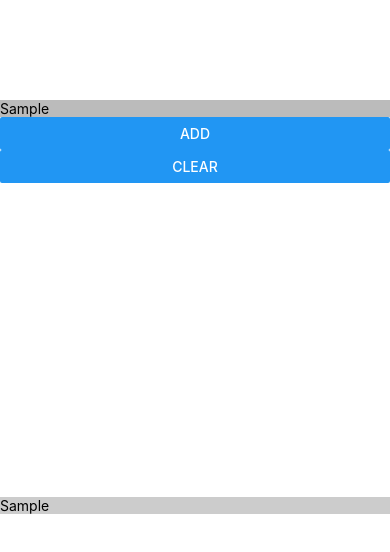
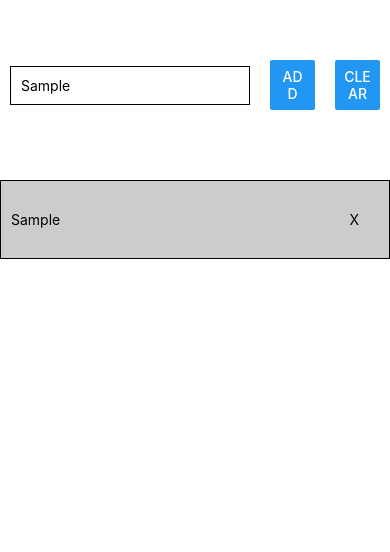
Before and after one commit to Lix3nn53/goa-native, a React Native app: screen / in a window 390 px wide. Both pictures are taken after typing "Sample" into the empty fields and a click on the button "ADD". Shown: the top 552 px of the page. Built offline with nearby package versions, Linux system fonts and the light colour scheme.

Commit message:
Split components, add remove touch to GoalItem

```diff
--- a/App.js
+++ b/App.js
@@ -1,26 +1,14 @@
 import React, { useState } from "react";
-import {
-  Text,
-  TextInput,
-  View,
-  Button,
-  ScrollView,
-  FlatList,
-} from "react-native";
+import { View, FlatList } from "react-native";
 import styles from "./styles";
+import GoalItem from "./components/GoalItem";
+import GoalInput from "./components/GoalInput";
 
 export default function App() {
-  const [enteredGoal, setEnteredGoal] = useState("");
   const [courseGoals, setCourseGoals] = useState([]);
 
-  function goalInputHandler(enteredText) {
-    setEnteredGoal(enteredText);
-  }
-
-  function addGoalHandler() {
-    console.log(enteredGoal);
-    var length = courseGoals.length;
-    setCourseGoals((courseGoals) => [...courseGoals, enteredGoal]);
+  function addGoalHandler(enteredGoal) {
+    setCourseGoals((currentGoals) => [...currentGoals, enteredGoal]);
     //setEnteredGoal("");
   }
 
@@ -28,24 +16,25 @@ export default function App() {
     setCourseGoals([]);
   }
 
+  function removeGoalHandler(indexToRemove) {
+    var a = courseGoals.slice(); //create a copy since we cant edit directly
+    a.splice(indexToRemove, 1); //remove
+    setCourseGoals(a); //apply
+  }
+
   return (
     <View style={styles.container}>
-      <View style={styles.container}>
-        <TextInput
-          placeholder="Course goal"
-          style={styles.input}
-          onChangeText={goalInputHandler}
-          value={enteredGoal}
-        />
-        <Button title="ADD" onPress={addGoalHandler} />
-        <Button title="CLEAR" onPress={clearGoalsHandler} />
-      </View>
+      <GoalInput onAddGoal={addGoalHandler} onClearGoals={clearGoalsHandler} />
       <FlatList
         keyExtractor={(item, index) => index + ""}
         style={styles.container}
         data={courseGoals}
         renderItem={(itemData) => (
-          <Text style={styles.listItem}>{itemData.item}</Text>
+          <GoalItem
+            text={itemData.item}
+            index={itemData.index}
+            onDelete={removeGoalHandler}
+          />
         )}
       />
     </View>
--- /dev/null
+++ b/components/GoalInput.js
@@ -0,0 +1,49 @@
+import React, { useState } from "react";
+import { View, TextInput, StyleSheet, Button } from "react-native";
+
+const GoalInput = (props) => {
+  const [enteredGoal, setEnteredGoal] = useState("");
+
+  function goalInputHandler(enteredText) {
+    setEnteredGoal(enteredText);
+  }
+
+  return (
+    <View style={styles.inputContainer}>
+      <TextInput
+        placeholder="Course goal"
+        style={styles.input}
+        onChangeText={goalInputHandler}
+        value={enteredGoal}
+      />
+      <View style={styles.button}>
+        <Button title="ADD" onPress={props.onAddGoal.bind(this, enteredGoal)} />
+      </View>
+      <View style={styles.button}>
+        <Button title="CLEAR" onPress={props.onClearGoals} />
+      </View>
+    </View>
+  );
+};
+
+const styles = StyleSheet.create({
+  inputContainer: {
+    flexDirection: "row",
+    justifyContent: "space-between",
+    alignItems: "center",
+  },
+  input: {
+    flex: 3,
+    borderColor: "black",
+    borderWidth: 1,
+    padding: 10,
+    margin: 10,
+  },
+  button: {
+    flex: 1,
+    padding: 5,
+    margin: 5,
+  },
+});
+
+export default GoalInput;
--- /dev/null
+++ b/components/GoalItem.js
@@ -0,0 +1,35 @@
+import React from "react";
+import { Text, StyleSheet, TouchableOpacity, View } from "react-native";
+
+const GoalItem = (props) => {
+  return (
+    <View style={[styles.goalContainer, styles.listItem]}>
+      <Text>{props.text}</Text>
+
+      <TouchableOpacity onPress={props.onDelete.bind(this, props.index)}>
+        <Text style={styles.deleteButton}>X</Text>
+      </TouchableOpacity>
+    </View>
+  );
+};
+
+const styles = StyleSheet.create({
+  goalContainer: {
+    flexDirection: "row",
+    justifyContent: "space-between",
+    alignItems: "center",
+  },
+  listItem: {
+    padding: 10,
+    backgroundColor: "#ccc",
+    marginVertical: 10,
+    borderColor: "black",
+    borderWidth: 1,
+  },
+  deleteButton: {
+    padding: 10,
+    margin: 10,
+  },
+});
+
+export default GoalItem;
--- a/styles.js
+++ b/styles.js
@@ -6,12 +6,6 @@ const styles = StyleSheet.create({
     backgroundColor: "#fff",
     marginTop: 50,
   },
-  input: {
-    backgroundColor: "#bbb",
-  },
-  listItem: {
-    backgroundColor: "#ccc",
-  },
 });
 
 export default styles;
```
